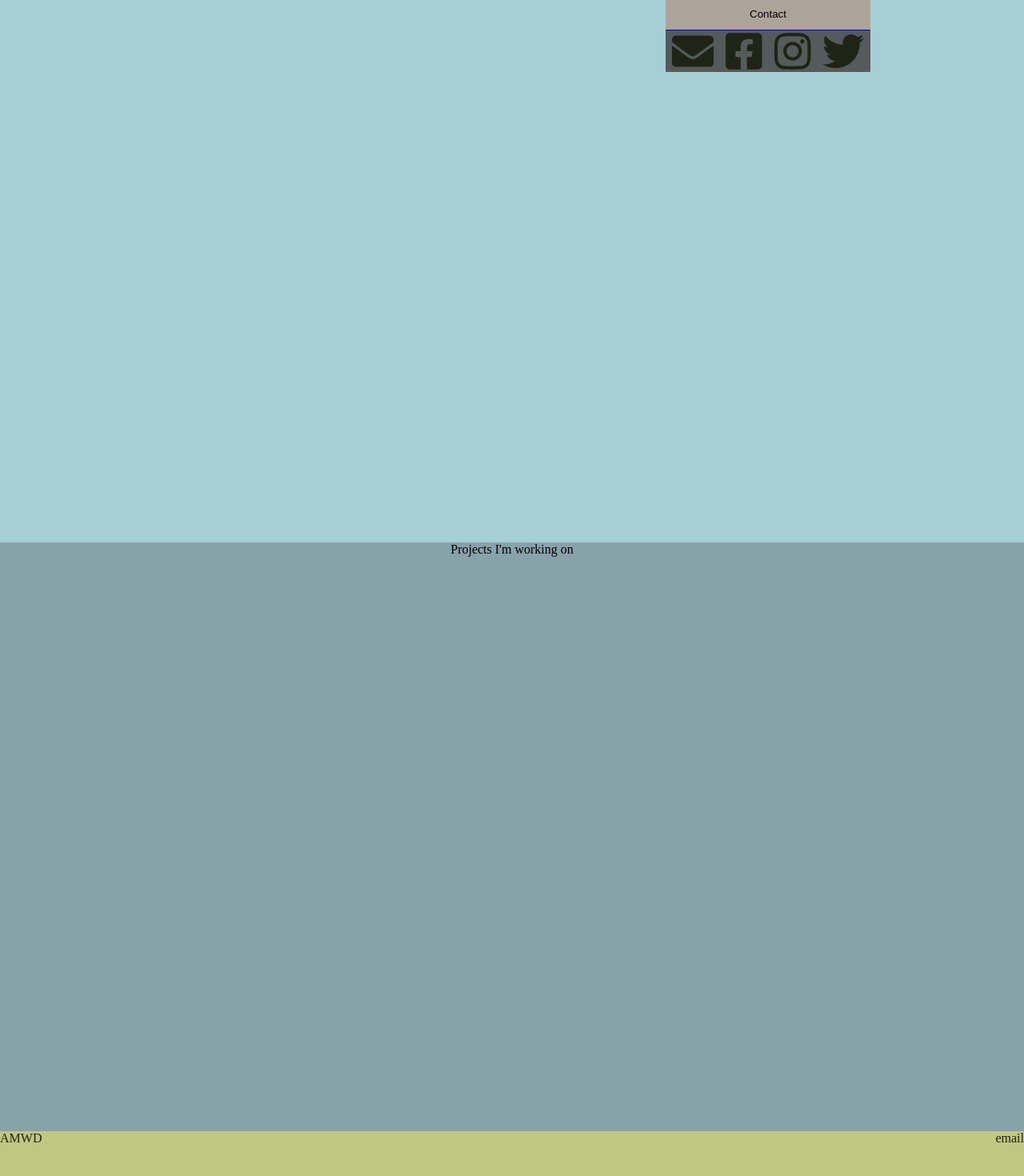
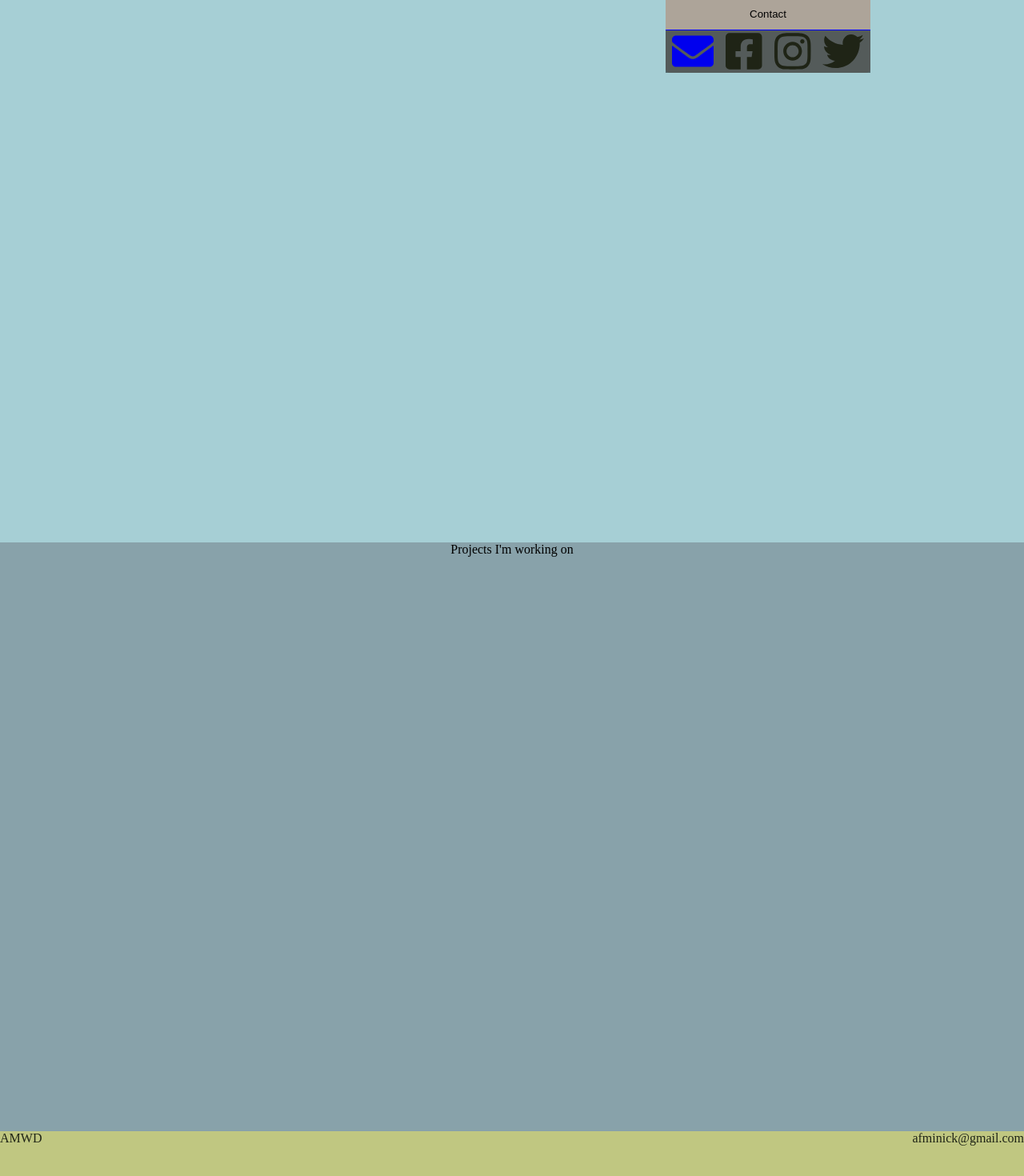
Before and after one commit to afminick/portfolio-website, a React (Create React App) app: page / in a window 1280 px wide. Shown: the part 122-1592 px from the top of the page at 80% size. Built offline with nearby package versions, Linux system fonts and the light colour scheme.

Commit message:
Attached email to envelope and footer

```diff
--- a/src/Footer.js
+++ b/src/Footer.js
@@ -6,7 +6,7 @@ function Footer() {
         <footer>
             <p>AMWD</p>
             <div id='footerContact'>
-                <p>email</p>
+                <p>afminick@gmail.com</p>
             </div>
         </footer>
     )
--- a/src/NavMenu.js
+++ b/src/NavMenu.js
@@ -20,7 +20,7 @@ function NavMenu() {
 function ContactMenu() {
     return (
         <div className='subMenu'>
-            <FontAwesomeIcon icon="envelope" size='2x' />
+            <a href="mailto:afminick@gmail.com"><FontAwesomeIcon icon="envelope" size='2x' /></a>
             <FontAwesomeIcon icon={['fab', 'facebook-square']} size='2x' />
             <FontAwesomeIcon icon={['fab', 'instagram']} size='2x' />
             <FontAwesomeIcon icon={['fab', 'twitter']} size='2x' />
```
